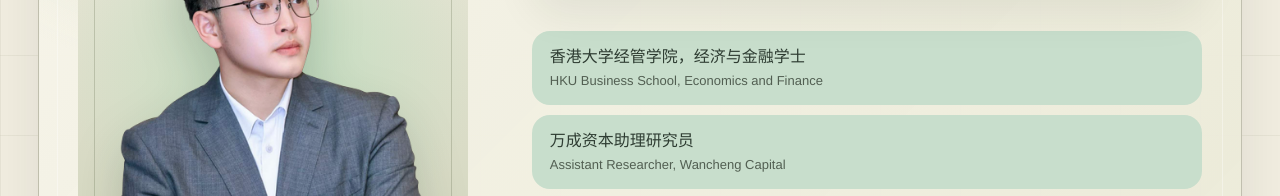
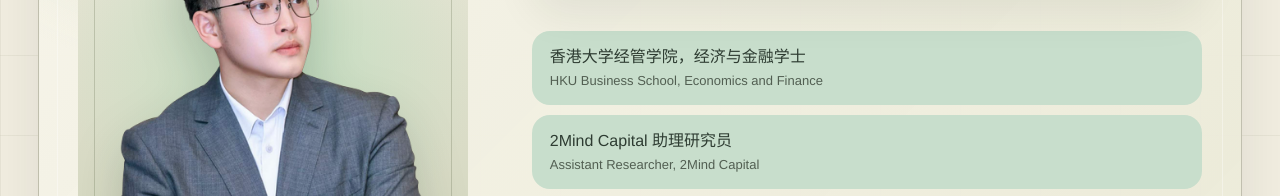
Before and after one commit to liryanyiran-afk/liryanyiran-afk.github.io, a plain HTML site: page index.html in a window 1280 px wide. Shown: the part 10345-10541 px from the top of the page. Drawn offline with Linux system fonts and the light colour scheme.

Commit message:
Correct 2Mind Capital affiliation

```diff
--- a/index.html
+++ b/index.html
@@ -394,7 +394,7 @@
             </div>
             <ul>
               <li><span class="zh">香港大学经管学院，经济与金融学士</span><span class="en">HKU Business School, Economics and Finance</span></li>
-              <li><span class="zh">万成资本助理研究员</span><span class="en">Assistant Researcher, Wancheng Capital</span></li>
+              <li><span class="zh">2Mind Capital 助理研究员</span><span class="en">Assistant Researcher, 2Mind Capital</span></li>
               <li><span class="zh">香港浙江青年会理事</span><span class="en">Director, Hong Kong Zhejiang Youth Association</span></li>
             </ul>
             <details>
```
Also changed, not shown: 1 other file.
